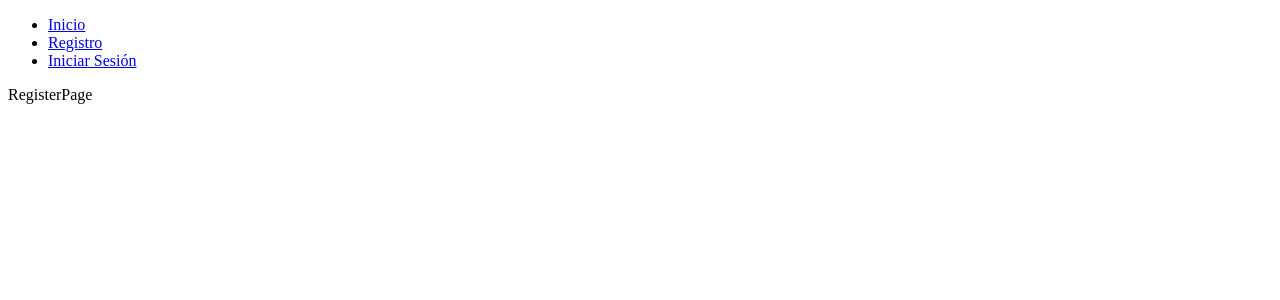
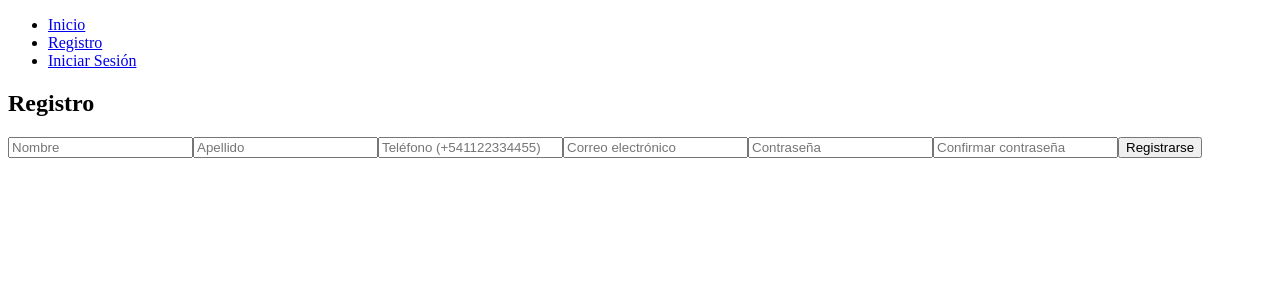
Before and after one commit to gaitanmatias/UTN_FINAL_PROJECT--FRONTEND, a React (Vite) app: page /auth/register in a window 1280 px wide. Shown: the top 300 px of the page. Built offline with nearby package versions, Linux system fonts and the light colour scheme; no server answers; the HTML template or start-up script is replaced by a standard one.

Commit message:
feat(auth): implementa flujo completo de autenticación básica (registro, login, recuperación y restablecimiento de contraseña)

```diff
--- a/package.json
+++ b/package.json
@@ -10,6 +10,7 @@
     "preview": "vite preview"
   },
   "dependencies": {
+    "axios": "^1.13.2",
     "react": "^19.1.1",
     "react-dom": "^19.1.1",
     "react-router-dom": "^7.9.3"
--- a/src/pages/auth/ForgotPasswordPage.jsx
+++ b/src/pages/auth/ForgotPasswordPage.jsx
@@ -1,9 +1,48 @@
-import React from 'react'
+import { useState } from "react";
+import { forgotPasswordUser } from "../../services/auth.service";
+import { NavLink, useNavigate } from "react-router-dom";
 
-function ForgotPasswordPage() {
+export default function ForgotPasswordPage() {
+  const navigate = useNavigate();
+
+  const [formData, setFormData] = useState({
+    email: "",
+  });
+
+  const handleChange = (e) => {
+    setFormData({
+      ...formData,
+      [e.target.name]: e.target.value,
+    });
+  };
+
+  const handleSubmit = async (e) => {
+    e.preventDefault();
+
+    try {
+      const response = await forgotPasswordUser({
+        email: formData.email,
+      });
+
+      alert(response.message || "Correo de recuperación enviado correctamente");
+      setFormData({
+        email: "",
+      });
+
+    } catch (err) {
+      alert(err.message);
+    }
+  };
+
   return (
-    <div>ForgotPasswordPage</div>
-  )
+    <div className="forgot-password-page">
+      <h2>Recuperar contraseña</h2>
+      <form onSubmit={handleSubmit}>
+        <input type="email" name="email" placeholder="Correo electrónico" onChange={handleChange} value={formData.email} required />
+        <button type="submit">Enviar correo de recuperación</button>
+      </form>
+      <p>¿No tienes una cuenta? <NavLink to="/auth/register">Registrate</NavLink></p>
+      <p>¿Recordaste tu contraseña? <NavLink to="/auth/login">Iniciar sesión</NavLink></p>
+    </div>
+  );
 }
-
-export default ForgotPasswordPage
--- a/src/pages/auth/LoginPage.jsx
+++ b/src/pages/auth/LoginPage.jsx
@@ -1,9 +1,53 @@
-import React from 'react'
+import { useState } from "react";
+import { loginUser } from "../../services/auth.service";
+import { NavLink, useNavigate } from "react-router-dom";
 
-function LoginPage() {
+export default function LoginPage() {
+  const navigate = useNavigate();
+
+  const [formData, setFormData] = useState({
+    email: "",
+    password: "",
+  });
+
+  const handleChange = (e) => {
+    setFormData({
+      ...formData,
+      [e.target.name]: e.target.value,
+    });
+  };
+
+  const handleSubmit = async (e) => {
+    e.preventDefault();
+
+    try {
+      const response = await loginUser({
+        email: formData.email,
+        password: formData.password,
+      });
+
+      alert(response.message || "Iniciaste sesión correctamente");
+      setFormData({
+        email: "",
+        password: "",
+      });
+
+      navigate("/");
+    } catch (err) {
+      alert(err.message);
+    }
+  };
+
   return (
-    <div>LoginPage</div>
-  )
+    <div className="login-page">
+      <h2>Iniciar sesión</h2>
+      <form onSubmit={handleSubmit}>
+        <input type="email" name="email" placeholder="Correo electrónico" onChange={handleChange} value={formData.email} required />
+        <input type="password" name="password" placeholder="Contraseña" onChange={handleChange} value={formData.password} required />
+        <button type="submit">Iniciar sesión</button>
+      </form>
+      <p>¿No tienes una cuenta? <NavLink to="/auth/register">Registrate</NavLink></p>
+      <p>¿Olvidaste tu contraseñas? <NavLink to="/auth/forgot-password">Recuperar contraseñas</NavLink></p>
+    </div>
+  );
 }
-
-export default LoginPage
--- a/src/pages/auth/RegisterPage.jsx
+++ b/src/pages/auth/RegisterPage.jsx
@@ -1,9 +1,87 @@
-import React from 'react'
+import { useState } from "react";
+import { registerUser } from "../../services/auth.service";
+import { useNavigate } from "react-router-dom";
 
-function RegisterPage() {
+
+export default function RegisterPage() {
+  const navigate = useNavigate();
+
+  const [formData, setFormData] = useState({
+    firstName: "",
+    lastName: "",
+    phoneNumber: "",
+    email: "",
+    password: "",
+    confirmPassword: "",
+  });
+
+  const handleChange = (e) => {
+    setFormData({
+      ...formData,
+      [e.target.name]: e.target.value,
+    });
+  };
+
+  const handleSubmit = async (e) => {
+    e.preventDefault();
+
+    // Validacion de contraseñas idénticas
+    if (formData.password !== formData.confirmPassword) {
+      alert("Las contraseñas no coinciden");
+      return;
+    }
+    // Validacion de longitud mínima de contraseña
+    if (formData.password.length <= 8 || formData.confirmPassword.length <= 8) {
+      alert("La contraseña debe tener al menos 8 caracteres");
+      return;
+    }
+    // Validacion de longitud de número de teléfono
+    if (!formData.phoneNumber.match(/^\+\d{2}\d{10}$/)) {
+      alert("El número de teléfono debe tener el siguiente formato: +541122334455");
+      return;
+    }
+    if (formData.password.length <= 8 || formData.confirmPassword.length <= 8) {
+      alert("La contraseña debe tener al menos 8 caracteres");
+      return;
+    }
+
+    try {
+      const response = await registerUser({
+        firstName: formData.firstName,
+        lastName: formData.lastName,
+        phoneNumber: formData.phoneNumber,
+        email: formData.email,
+        password: formData.password,
+      });
+
+      alert(response.message || "Usuario registrado correctamente");
+      setFormData({
+        firstName: "",
+        lastName: "",
+        phoneNumber: "",
+        email: "",
+        password: "",
+        confirmPassword: "",
+      });
+
+      navigate("/auth/login");
+    } catch (err) {
+      alert(err.message);
+    }
+  };
+
   return (
-    <div>RegisterPage</div>
-  )
+    <div className="register-page">
+      <h2>Registro</h2>
+      <form onSubmit={handleSubmit}>
+        <input name="firstName" placeholder="Nombre" onChange={handleChange} value={formData.firstName} required />
+        <input name="lastName" placeholder="Apellido" onChange={handleChange} value={formData.lastName} required />
+        <input name="phoneNumber" placeholder="Teléfono (+541122334455)" onChange={handleChange} value={formData.phoneNumber} required />
+        <input type="email" name="email" placeholder="Correo electrónico" onChange={handleChange} value={formData.email} required />
+        <input type="password" name="password" placeholder="Contraseña" onChange={handleChange} value={formData.password} required />
+        <input type="password" name="confirmPassword" placeholder="Confirmar contraseña" onChange={handleChange} value={formData.confirmPassword} required />
+        <button type="submit">Registrarse</button>
+      </form>
+    </div>
+  );
 }
-
-export default RegisterPage
--- a/src/pages/auth/ResetPasswordPage.jsx
+++ b/src/pages/auth/ResetPasswordPage.jsx
@@ -1,9 +1,58 @@
-import React from 'react'
+import { useState } from "react";
+import { resetPasswordUser } from "../../services/auth.service";
+import { useNavigate, useParams } from "react-router-dom";
 
-function ResetPassword() {
+export default function ResetPasswordPage() {
+  const navigate = useNavigate();
+  const { token } = useParams();
+
+  const [formData, setFormData] = useState({
+    newPassword: "",
+    confirmPassword: "",
+  });
+
+  const handleChange = (e) => {
+    setFormData({
+      ...formData,
+      [e.target.name]: e.target.value,
+    });
+  };
+
+  const handleSubmit = async (e) => {
+    e.preventDefault();
+
+    // Validacion de contraseñas idénticas
+    if (formData.newPassword !== formData.confirmPassword) {
+      alert("Las contraseñas no coinciden");
+      return;
+    }
+
+    try {
+      const response = await resetPasswordUser(token, {
+        newPassword: formData.newPassword,
+        confirmPassword: formData.confirmPassword,
+      });
+
+      alert(response.message || "Contraseña restablecida correctamente");
+      setFormData({
+        newPassword: "",
+        confirmPassword: "",
+      });
+
+      navigate("/auth/login");
+    } catch (err) {
+      alert(err.message);
+    }
+  };
+
   return (
-    <div>ResetPassword</div>
-  )
+    <div className="forgot-password-page">
+      <h2>Recuperar contraseña</h2>
+      <form onSubmit={handleSubmit}>
+        <input type="password" name="newPassword" placeholder="Nueva contraseña" onChange={handleChange} value={formData.newPassword} required />
+        <input type="password" name="confirmPassword" placeholder="Confirmar nueva contraseña" onChange={handleChange} value={formData.confirmPassword} required />
+        <button type="submit">Restablecer contraseña</button>
+      </form>
+    </div>
+  );
 }
-
-export default ResetPassword
--- /dev/null
+++ b/src/services/auth.service.js
@@ -0,0 +1,53 @@
+import axios from "axios";
+
+// Base URL opcional si querés configurarlo
+axios.defaults.baseURL = `${import.meta.env.VITE_BACKEND_URI}/api/auth`;
+
+// Endpoints para autenticación
+// -Registro de usuario
+export const registerUser = async (data) => {
+  try {
+    const response = await axios.post("/register", data);
+    return response.data;
+  } catch (error) {
+    // Captura errores del backend y retorna el mensaje
+    const message = error.response?.data?.message || "Error al registrar usuario";
+    throw new Error(message);
+  }
+};
+
+// -Login de usuario
+export const loginUser = async (data) => {
+  try {
+    const response = await axios.post("/login", data);
+    return response.data;
+  } catch (error) {
+    // Captura errores del backend y retorna el mensaje
+    const message = error.response?.data?.message || "Error al iniciar sesión";
+    throw new Error(message);
+  }
+};
+
+// Endpoints para recuperación de contraseña
+// -ForgotPassword de usuario
+export const forgotPasswordUser = async (data) => {
+  try {
+    const response = await axios.post("/forgot-password", data);
+    return response.data;
+  } catch (error) {
+    // Captura errores del backend y retorna el mensaje
+    const message = error.response?.data?.message || "Error al enviar correo de recuperación";
+    throw new Error(message);
+  }
+};
+// -ResetPassword de usuario
+export const resetPasswordUser = async (reset_token, data) => {
+  try {
+    const response = await axios.post(`/reset-password/${reset_token}`, data);
+    return response.data;
+  } catch (error) {
+    // Captura errores del backend y retorna el mensaje
+    const message = error.response?.data?.message || "Error al restablecer contraseña";
+    throw new Error(message);
+  }
+};
```
Also changed, not shown: 1 other file (tests, documents, lock files or other folders).
